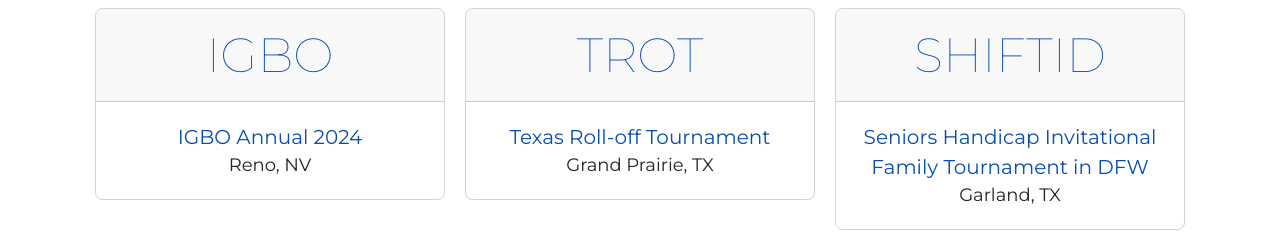
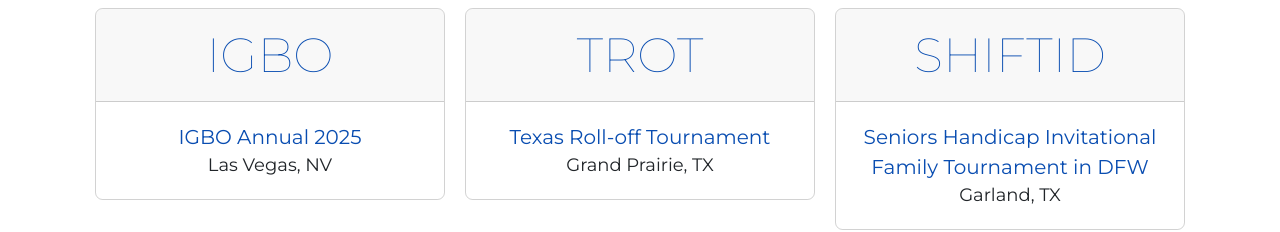
Before and after one commit to tournio/bigdclassic-nextjs, a Next.js app: page / in a window 1280 px wide. Shown: the part 5780-6012 px from the top of the page. Built offline with nearby package versions, Linux system fonts and the light colour scheme; a web font is replaced by a local one.

Commit message:
update igbo annual link

```diff
--- a/src/components/Links/Links.js
+++ b/src/components/Links/Links.js
@@ -44,9 +44,9 @@
   const tournaments = [
     {
       headline:  'IGBO',
-      long: 'IGBO Annual 2024',
-      url: 'https://igbo2024.org/',
-      location: 'Reno, NV',
+      long: 'IGBO Annual 2025',
+      url: 'https://igbo2025.org/',
+      location: 'Las Vegas, NV',
     },
     {
       headline:  'TROT',
```
